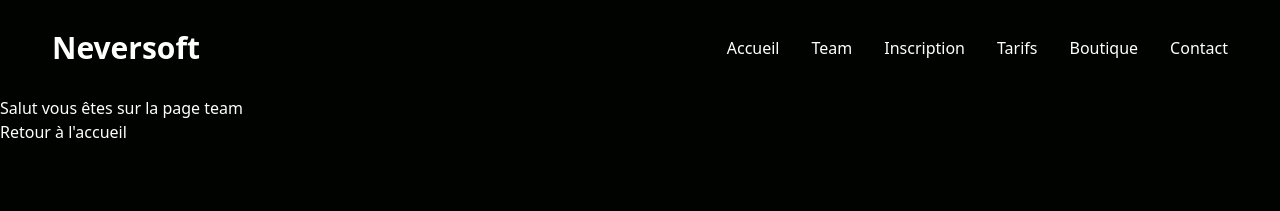
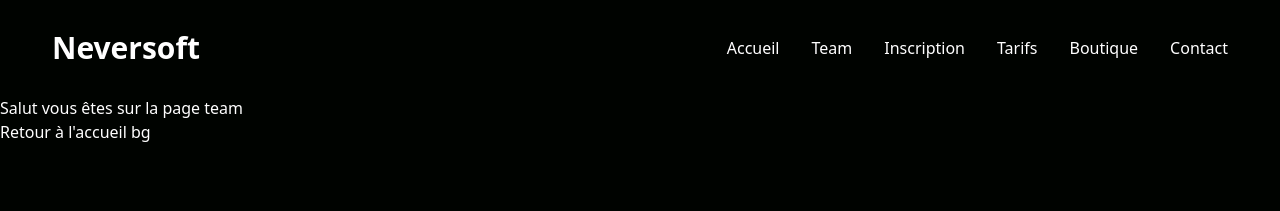
Before and after one commit to Florentin-Fallon/Neversoft, a React (Create React App) app: page /team in a window 1280 px wide. Shown: the top 211 px of the page. Built offline with nearby package versions, Linux system fonts and the light colour scheme; the HTML template or start-up script is replaced by a standard one.

Commit message:
modoified team.js

```diff
--- a/src/Team.js
+++ b/src/Team.js
@@ -10,7 +10,7 @@ function Team() {
             <Navbar />
         </div>
       <h2 className='text-white'>Salut vous êtes sur la page team</h2>
-      <Link to="/" className='text-white'>Retour à l'accueil</Link>
+      <Link to="/" className='text-white'>Retour à l'accueil bg</Link>
       <div>
         <Footer />
       </div>
```
